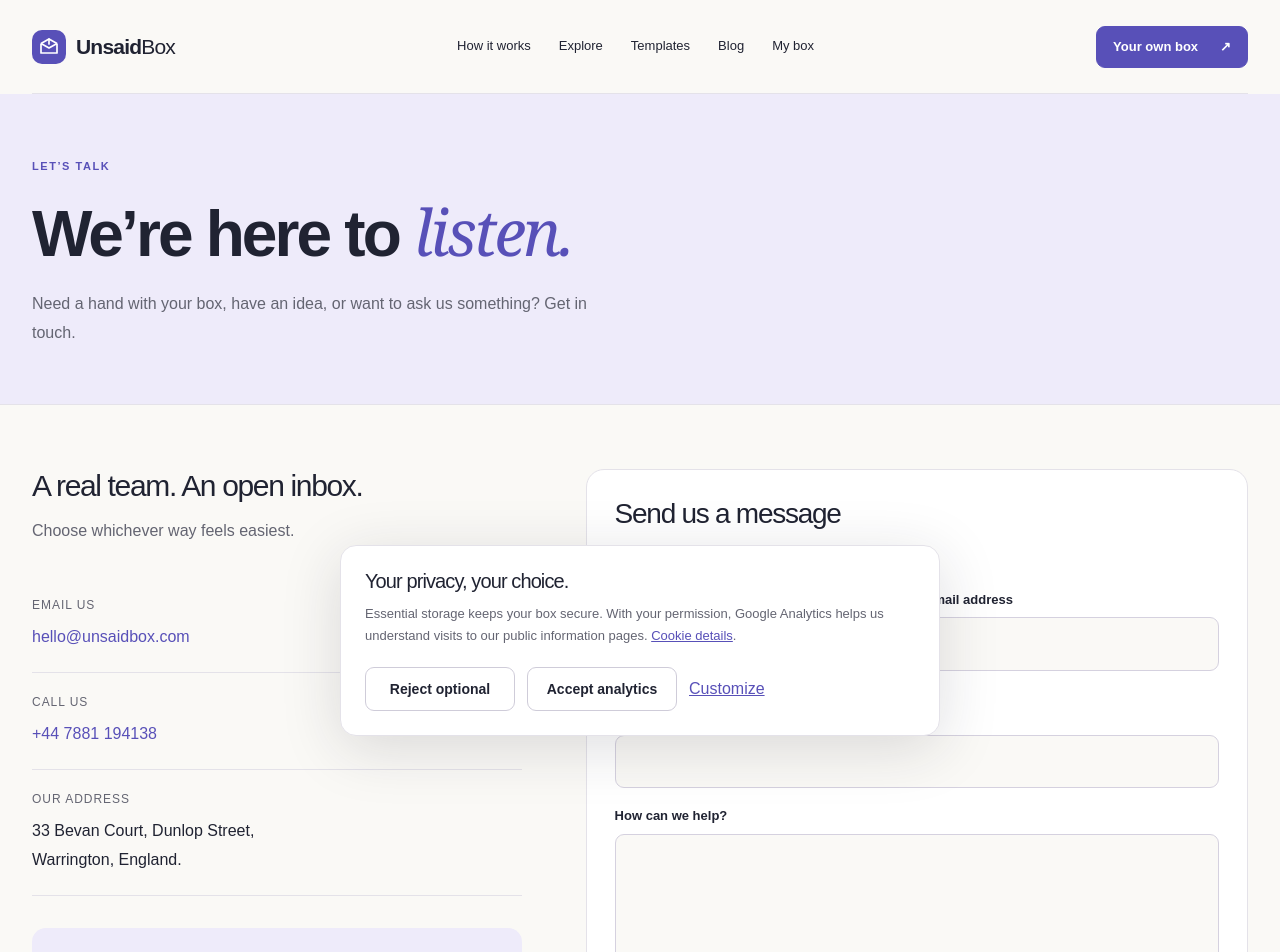
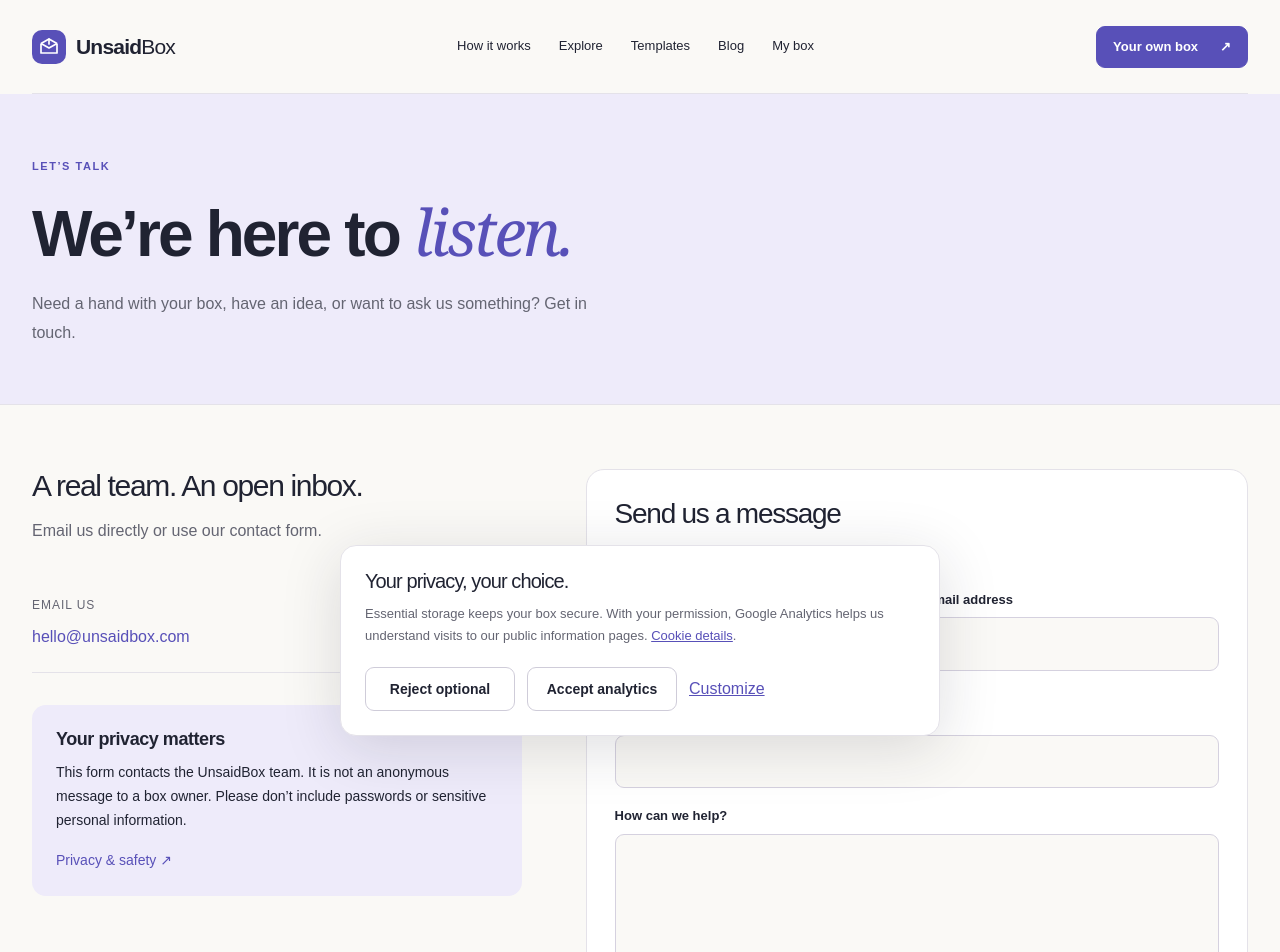
Before and after one commit to Spreaditlimited/unsaidbox, a Next.js app: page /contact in a window 1280 px wide. Shown: the top 952 px of the page. Built offline with nearby package versions, Linux system fonts and the light colour scheme; no server answers.

Commit message:
Remove address and telephone from contact page

```diff
--- a/app/contact/page.tsx
+++ b/app/contact/page.tsx
@@ -28,28 +28,12 @@
           aria-labelledby="contact-details-heading"
         >
           <h2 id="contact-details-heading">A real team. An open inbox.</h2>
-          <p>Choose whichever way feels easiest.</p>
+          <p>Email us directly or use our contact form.</p>
           <dl>
             <div>
               <dt>Email us</dt>
               <dd>
                 <a href="mailto:hello@unsaidbox.com">hello@unsaidbox.com</a>
-              </dd>
-            </div>
-            <div>
-              <dt>Call us</dt>
-              <dd>
-                <a href="tel:+447881194138">+44 7881 194138</a>
-              </dd>
-            </div>
-            <div>
-              <dt>Our address</dt>
-              <dd>
-                <address>
-                  33 Bevan Court, Dunlop Street,
-                  <br />
-                  Warrington, England.
-                </address>
               </dd>
             </div>
           </dl>
```
